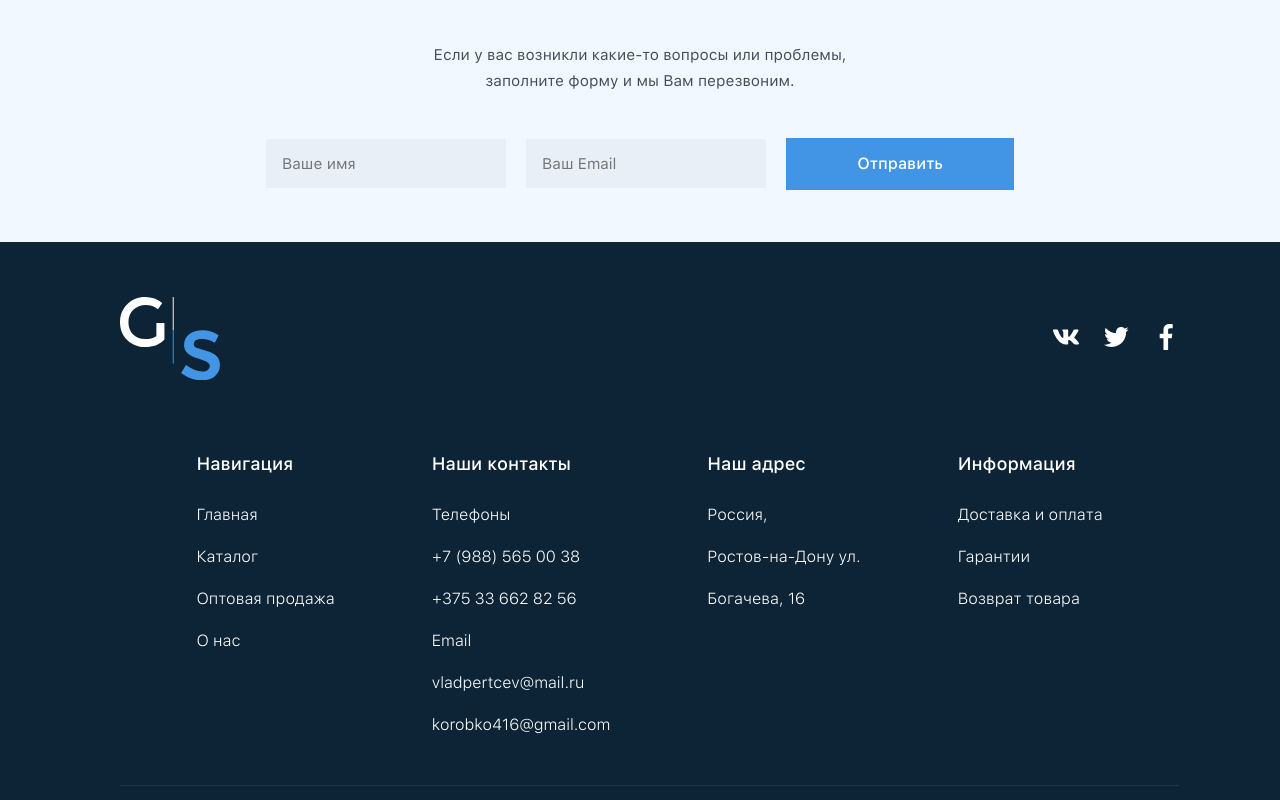
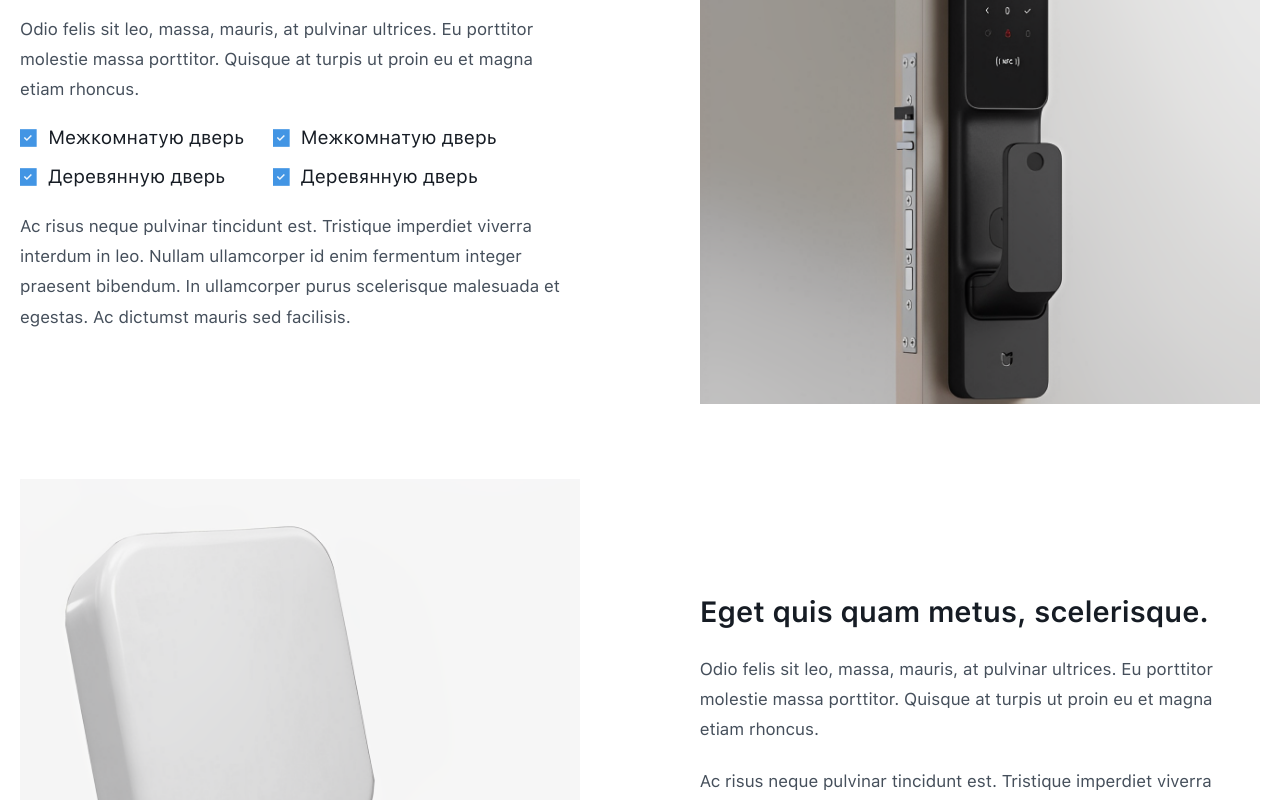
Before and after one commit to iamalidev/golden-soft, a React (Create React App) app: page /catalog/forFlat in a window 1280 px wide. Shown: the part 640-1440 px from the top of the page. Built offline with nearby package versions, Linux system fonts and the light colour scheme; no server answers.

Commit message:
added infoTop and infoBottom components

```diff
--- a/src/assets/img/svgIcons/checkbox.jsx
+++ b/src/assets/img/svgIcons/checkbox.jsx
@@ -1,5 +1,5 @@
 import * as React from "react";
-const CkeckboxIcon = (props) => (
+const CheckboxIcon = (props) => (
   <svg
     xmlns="http://www.w3.org/2000/svg"
     width={17}
@@ -19,4 +19,4 @@ const CkeckboxIcon = (props) => (
     </g>
   </svg>
 );
-export default CkeckboxIcon;
+export default CheckboxIcon;
--- /dev/null
+++ b/src/components/Info/InfoBottom/index.jsx
@@ -0,0 +1,40 @@
+import React from "react";
+import CheckboxIcon from "../../../assets/img/svgIcons/checkbox";
+import img from "../../../assets/img/info-bottom.png";
+import {
+  CheckboxContent,
+  CheckboxesWrapper,
+  CheckboxItems,
+  CheckboxText,
+  ImgWrapper,
+  InfoText,
+  InfoTitle,
+  InfoTopWrapper,
+  Texts,
+} from "../InfoTop/style";
+
+const InfoBottom = () => {
+  return (
+    <InfoTopWrapper>
+      <ImgWrapper>
+        <img src={img} alt="" />
+      </ImgWrapper>
+      <Texts>
+        <InfoTitle>Eget quis quam metus, scelerisque.</InfoTitle>
+        <InfoText>
+          Odio felis sit leo, massa, mauris, at pulvinar ultrices. Eu porttitor
+          molestie massa porttitor. Quisque at turpis ut proin eu et magna etiam
+          rhoncus.
+        </InfoText>
+        <InfoText>
+          Ac risus neque pulvinar tincidunt est. Tristique imperdiet viverra
+          interdum in leo. Nullam ullamcorper id enim fermentum integer praesent
+          bibendum. In ullamcorper purus scelerisque malesuada et egestas. Ac
+          dictumst mauris sed facilisis.
+        </InfoText>
+      </Texts>
+    </InfoTopWrapper>
+  );
+};
+
+export default InfoBottom;
--- a/src/components/Info/InfoTop/index.jsx
+++ b/src/components/Info/InfoTop/index.jsx
@@ -1,7 +1,52 @@
 import React from "react";
+import CheckboxIcon from "../../../assets/img/svgIcons/checkbox";
+import img from "../../../assets/img/info-top.png";
+import * as Style from "./style";
 
 const InfoTop = () => {
-  return <div>InfoTop</div>;
+  return (
+    <Style.InfoTopWrapper>
+      <Style.Texts>
+        <Style.InfoTitle>Eget quis quam metus, scelerisque.</Style.InfoTitle>
+        <Style.InfoText>
+          Odio felis sit leo, massa, mauris, at pulvinar ultrices. Eu porttitor
+          molestie massa porttitor. Quisque at turpis ut proin eu et magna etiam
+          rhoncus.
+        </Style.InfoText>
+        <Style.CheckboxesWrapper>
+          <Style.CheckboxContent>
+            <Style.CheckboxItems>
+              <CheckboxIcon />
+              <Style.CheckboxText>Межкомнатую дверь</Style.CheckboxText>
+            </Style.CheckboxItems>
+            <Style.CheckboxItems>
+              <CheckboxIcon />
+              <Style.CheckboxText>Деревянную дверь</Style.CheckboxText>
+            </Style.CheckboxItems>
+          </Style.CheckboxContent>
+          <Style.CheckboxContent>
+            <Style.CheckboxItems>
+              <CheckboxIcon />
+              <Style.CheckboxText>Межкомнатую дверь</Style.CheckboxText>
+            </Style.CheckboxItems>
+            <Style.CheckboxItems>
+              <CheckboxIcon />
+              <Style.CheckboxText>Деревянную дверь</Style.CheckboxText>
+            </Style.CheckboxItems>
+          </Style.CheckboxContent>
+        </Style.CheckboxesWrapper>
+        <Style.InfoText>
+          Ac risus neque pulvinar tincidunt est. Tristique imperdiet viverra
+          interdum in leo. Nullam ullamcorper id enim fermentum integer praesent
+          bibendum. In ullamcorper purus scelerisque malesuada et egestas. Ac
+          dictumst mauris sed facilisis.
+        </Style.InfoText>
+      </Style.Texts>
+      <Style.ImgWrapper>
+        <img src={img} alt="" />
+      </Style.ImgWrapper>
+    </Style.InfoTopWrapper>
+  );
 };
 
 export default InfoTop;
--- a/src/components/Info/InfoTop/style.js
+++ b/src/components/Info/InfoTop/style.js
@@ -43,4 +43,37 @@ const InfoText = styled.p`
   color: ${Colors.gray};
 `;
 
-export { InfoTopWrapper, Texts, ImgWrapper, InfoTitle, InfoText };
+const CheckboxesWrapper = styled.div`
+  ${Flex.justFlex};
+  ${adaptiveValue("gap", 32, 10)};
+`;
+
+const CheckboxContent = styled.div`
+  ${Flex.justFlex};
+  flex-direction: column;
+  ${adaptiveValue("gap", 16, 10)}
+`;
+
+const CheckboxItems = styled.div`
+  ${Flex.alignCenter};
+  ${adaptiveValue("gap", 12, 7)}
+`;
+
+const CheckboxText = styled.span`
+  font-family: ${Fonts.SFPRegular};
+  ${adaptiveValue("font-size", 20, 14)};
+  line-height: 24px;
+  color: ${Colors.black};
+`;
+
+export {
+  InfoTopWrapper,
+  Texts,
+  ImgWrapper,
+  InfoTitle,
+  InfoText,
+  CheckboxesWrapper,
+  CheckboxContent,
+  CheckboxItems,
+  CheckboxText,
+};
--- a/src/components/Info/index.jsx
+++ b/src/components/Info/index.jsx
@@ -1,8 +1,18 @@
 import React from "react";
+import { Container } from "../Container/style";
+import InfoBottom from "./InfoBottom";
+import InfoTop from "./InfoTop";
 import * as Style from "./style";
 
 const Info = () => {
-  return <Style.InfoWrapper></Style.InfoWrapper>;
+  return (
+    <Container>
+      <Style.InfoWrapper>
+        <InfoTop />
+        <InfoBottom />
+      </Style.InfoWrapper>
+    </Container>
+  );
 };
 
 export default Info;
--- a/src/components/Info/style.js
+++ b/src/components/Info/style.js
@@ -7,6 +7,7 @@ const InfoWrapper = styled.div`
   ${Flex.justFlex}
   flex-direction: column;
   ${adaptiveValue("gap", 82, 35)}
+  ${adaptiveValue("margin-bottom", 100, 35)}
 `;
 
 export { InfoWrapper };
--- a/src/pages/Catalog/index.jsx
+++ b/src/pages/Catalog/index.jsx
@@ -6,11 +6,11 @@ import { Container } from "../../components/Container/style";
 import Footer from "../../components/Footer";
 import Header from "../../components/Header";
 import PopularProducts from "../../components/PopularProducts";
-import { PopularProductsTitle } from "../../components/PopularProducts/style";
 import ProductCard from "../../components/ProductCard";
 import * as Style from "./style";
 import MainContext from "../../context/CartContext";
 import { useParams } from "react-router-dom";
+import Info from "../../components/Info";
 
 const Catalog = () => {
   const { type } = useParams();
@@ -38,7 +38,6 @@ const Catalog = () => {
       <Header />
       <Container>
         <BreadCrumbs disableText={"Каталог"} />
-        {/* <PopularProductsTitle>Накладные электронные замки</PopularProductsTitle> */}
         <Style.CatalogCardsWrapper>
           {data?.map((el) => (
             <ProductCard
@@ -51,6 +50,7 @@ const Catalog = () => {
         </Style.CatalogCardsWrapper>
       </Container>
       <PopularProducts />
+      <Info />
       <Contact />
       <Footer />
     </Style.CatalogWrapper>
```
